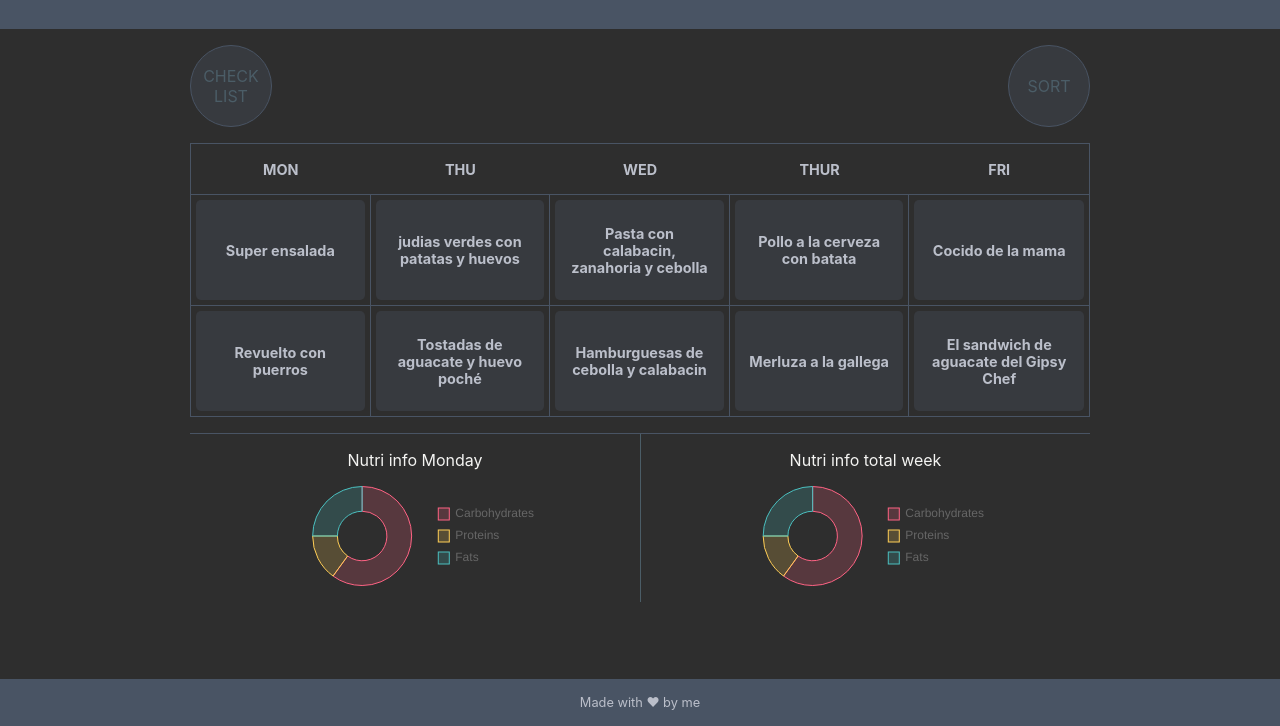
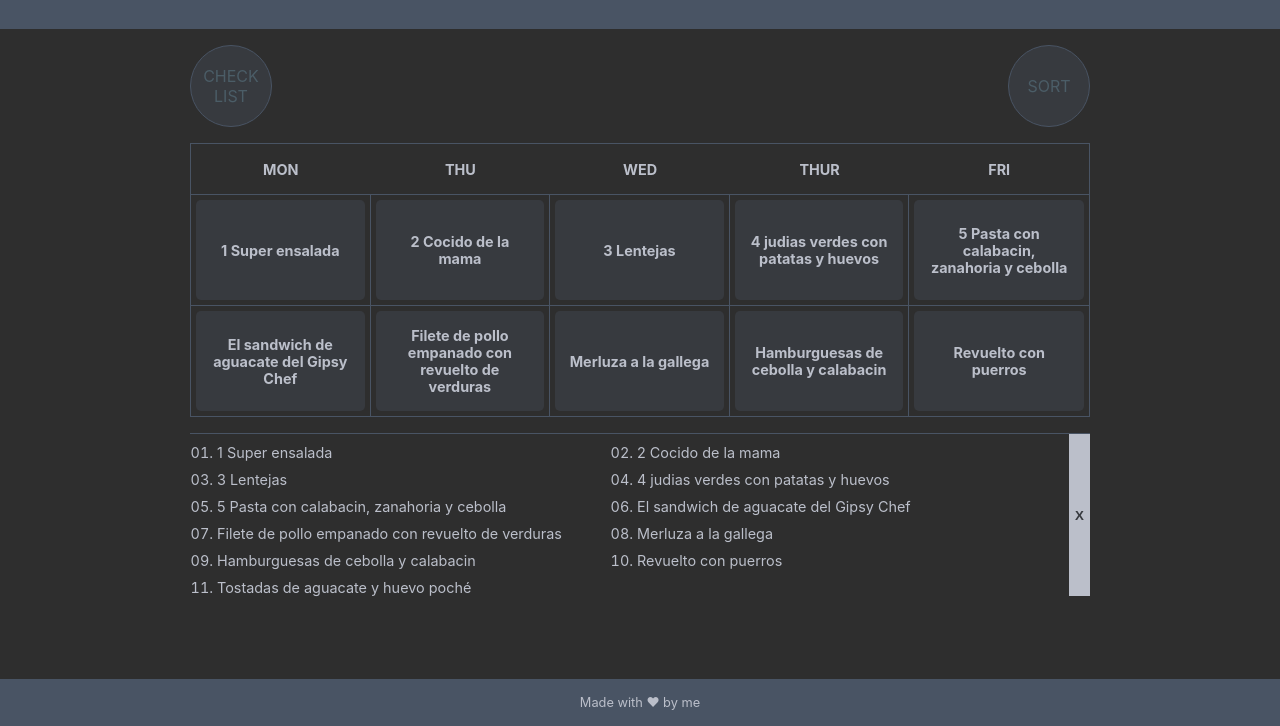
Before and after one commit to VeroMoreno/mealplan-front, a React app: page / in a window 1280 px wide. Both pictures are taken after a click on the element "CHECK LIST". Shown: the part 74-800 px from the top of the page. Built offline with nearby package versions, Linux system fonts and the light colour scheme.

Commit message:
draggable, show list button (ContextApi), editorConfig, configureJSON

```diff
--- a/package.json
+++ b/package.json
@@ -9,6 +9,7 @@
     "chart.js": "^2.9.4",
     "prop-types": "^15.7.2",
     "react": "^16.14.0",
+    "react-beautiful-dnd": "^13.0.0",
     "react-chartjs-2": "^2.10.0",
     "react-dom": "^16.14.0",
     "react-scripts": "^3.4.4",
--- /dev/null
+++ b/public/menuData.json
@@ -0,0 +1,127 @@
+{
+	"name":"Menu1",
+	"menu":1,
+	"items": [
+		{
+		"name":"1 Super ensalada",
+		"id": "1",
+		"type": "lunch",
+		"ingredients" : ["maiz", "canonigos", "queso", "huevo", "nueces pecanas", "pollo", "aceite"],
+			"calories": {
+				"carbohydrates": 65,
+				"proteins": 153,
+				"fats": 484
+			}
+		},
+		{
+			"name":"2 Cocido de la mama",
+			"id": "2",
+			"type": "lunch",
+			"ingredients" : ["garbanzos", "pollo", "hueso de jamon", "bien de agua", "sal"],
+				"calories": {
+					"carbohydrates": 300,
+					"proteins": 200,
+					"fats": 100
+				}
+			},
+			{
+			"name":"3 Lentejas",
+			"id": "3",
+			"type": "lunch",
+			"ingredients" : ["lentejas", "chorizo", "pimiento verde", "sal", "cebolla"],
+				"calories": {
+					"carbohydrates": 350,
+					"proteins": 220,
+					"fats": 300
+				}
+			},
+		{
+		"name":"4 judias verdes con patatas y huevos",
+		"type": "lunch",
+		"id": "4",
+		"ingredients" : ["judias verdes", "patata", "huevo duro"],
+			"calories": {
+				"carbohydrates": 32,
+				"proteins": 48,
+				"fats": 66
+			}
+		},
+		{
+		"name":"5 Pasta con calabacin, zanahoria y cebolla",
+		"type": "lunch",
+		"id": "5",
+		"ingredients" : ["pasta", "calabacin", "cebolla", "zanahorias", "grana padano"],
+			"calories": {
+				"carbohydrates": 90,
+				"proteins": 61,
+				"fats": 90
+			}
+		},
+		{
+		"name":"El sandwich de aguacate del Gipsy Chef",
+		"id": "1",
+		"type": "dinner",
+		"ingredients" : ["ricotta", "cherry", "aguacate", "huevo", "mozzarella", "Pan de trigo de espelta integral"],
+			"calories": {
+				"carbohydrates": 138,
+				"proteins": 151,
+				"fats": 307
+			}
+		},
+		{
+		"name":"Filete de pollo empanado con revuelto de verduras",
+		"id": "2",
+		"type": "dinner",
+		"ingredients" : ["pollo", "pan rallado", "aceite", "calabaza", "calabacin", "puerro"],
+			"calories": {
+				"carbohydrates": 327,
+				"proteins": 224,
+				"fats": 600
+			}
+		},
+		{
+			"name":"Merluza a la gallega",
+			"id": "3",
+			"type": "dinner",
+			"ingredients" : ["merluza", "patatas", "cebolla", "laurel", "pimenton de la vera"],
+				"calories": {
+					"carbohydrates": 59,
+					"proteins": 44,
+					"fats": 213
+				}
+			},
+			{
+				"name":"Hamburguesas de cebolla y calabacin",
+				"id": "4",
+				"type": "dinner",
+			"ingredients" : ["calabacin", "ajo", "comino", "cebolla", "pan rallado", "aceite", "copos de avena", "sal"],
+				"calories": {
+					"carbohydrates": 81,
+					"proteins": 20,
+					"fats": 79
+				}
+				},
+		{
+			"name":"Revuelto con puerros",
+			"id": "5",
+			"type": "dinner",
+			"ingredients" : ["huevos", "puerro", "cebolla", "sal", "aceite"],
+				"calories": {
+					"carbohydrates": 13,
+					"proteins": 61,
+					"fats": 90
+				}
+			},
+			{
+			"name":"Tostadas de aguacate y huevo poché",
+			"id": "6",
+			"type": "dinner",
+			"ingredients" : ["huevos", "aguacate", "pan", "aceite"],
+			"calories": {
+				"carbohydrates": 59,
+				"proteins": 44,
+				"fats": 213
+			}
+			}
+	]
+}
--- /dev/null
+++ b/src/context/Context.js
@@ -0,0 +1,25 @@
+import React, { useState } from 'react';
+import PropTypes from 'prop-types';
+// createContext = Objeto mágico que se tiene que crear como valor inicial
+const Context = React.createContext({});
+
+export function DataContextProvider({ children }) {
+  const [mealsData, setMealsData] = useState(null);
+  const [hide, setHide] = useState(true);
+
+  return (
+    <Context.Provider value={{
+      mealsData,
+      setMealsData,
+      hide,
+      setHide,
+    }}
+    >
+      {children}
+    </Context.Provider>
+  );
+}
+
+DataContextProvider.propTypes = { children: PropTypes.element.isRequired };
+
+export default Context;
--- a/src/menuData.json
+++ /dev/null
@@ -1,126 +0,0 @@
-{
-	"name":"Menu1",
-  	"menu":1,
-  	"items": [
-  		{
-  		"name":"Revuelto con puerros",
-  		"type": "dinner",
-			"ingredients" : ["huevos", "puerro", "cebolla", "sal", "aceite"],
-				"calories": {
-					"carbohydrates": 13,
-					"proteins": 61,
-					"fats": 90
-				}
-  		},
-  		{
-  		"name":"Tostadas de aguacate y huevo poché",
-  		"type": "dinner",
-		"ingredients" : ["huevos", "aguacate", "pan", "aceite"],
-			"calories": {
-				"carbohydrates": 59,
-				"proteins": 44,
-				"fats": 213
-			}
-  		},
-  		{
-  		"name":"Super ensalada",
-  		"type": "lunch",
-			"ingredients" : ["maiz", "canonigos", "queso", "huevo", "nueces pecanas", "pollo", "aceite"],
-				"calories": {
-					"carbohydrates": 65,
-					"proteins": 153,
-					"fats": 484
-				}
-  		},
-	  	{
-  		"name":"judias verdes con patatas y huevos",
-  		"type": "lunch",
-			"ingredients" : ["judias verdes", "patata", "huevo duro"],
-				"calories": {
-					"carbohydrates": 32,
-					"proteins": 48,
-					"fats": 66
-				}
-  		},
-  		{
-  		"name":"Hamburguesas de cebolla y calabacin",
-  		"type": "dinner",
-		"ingredients" : ["calabacin", "ajo", "comino", "cebolla", "pan rallado", "aceite", "copos de avena", "sal"],
-			"calories": {
-				"carbohydrates": 81,
-				"proteins": 20,
-				"fats": 79
-			}
-  		},
-  		{
-  		"name":"Pasta con calabacin, zanahoria y cebolla",
-  		"type": "lunch",
-			"ingredients" : ["pasta", "calabacin", "cebolla", "zanahorias", "grana padano"],
-				"calories": {
-					"carbohydrates": 90,
-					"proteins": 61,
-					"fats": 90
-				}
-  		},
-  		{
-  		"name":"Merluza a la gallega",
-  		"type": "dinner",
-			"ingredients" : ["merluza", "patatas", "cebolla", "laurel", "pimenton de la vera"],
-				"calories": {
-					"carbohydrates": 59,
-					"proteins": 44,
-					"fats": 213
-				}
-  		},
-  		{
-  		"name":"Pollo a la cerveza con batata",
-  		"type": "lunch",
-			"ingredients" : ["pollo", "ajo", "cerveza", "laurel", "pimienta negra", "sal", "aceite", "batata"],
-				"calories": {
-					"carbohydrates": 65,
-					"proteins": 153,
-					"fats": 484
-				}
-  		},
-	  	{
-  		"name":"El sandwich de aguacate del Gipsy Chef",
-  		"type": "dinner",
-			"ingredients" : ["ricotta", "cherry", "aguacate", "huevo", "mozzarella", "Pan de trigo de espelta integral"],
-				"calories": {
-					"carbohydrates": 138,
-					"proteins": 151,
-					"fats": 307
-				}
-  		},
-  		{
-  		"name":"Filete de pollo empanado con revuelto de verduras",
-  		"type": "dinner",
-			"ingredients" : ["pollo", "pan rallado", "aceite", "calabaza", "calabacin", "puerro"],
-				"calories": {
-					"carbohydrates": 327,
-					"proteins": 224,
-					"fats": 600
-				}
-  		},
-  		{
-  		"name":"Cocido de la mama",
-  		"type": "lunch",
-			"ingredients" : ["garbanzos", "pollo", "hueso de jamon", "bien de agua", "sal"],
-				"calories": {
-					"carbohydrates": 300,
-					"proteins": 200,
-					"fats": 100
-				}
-  		},
-  		{
-  		"name":"Lentejas",
-  		"type": "lunch",
-			"ingredients" : ["lentejas", "chorizo", "pimiento verde", "sal", "cebolla"],
-				"calories": {
-					"carbohydrates": 350,
-					"proteins": 220,
-					"fats": 300
-				}
-  		}
-	]
-}
--- a/src/modules/Content/checkSortPanel/CheckSortPanel.js
+++ b/src/modules/Content/checkSortPanel/CheckSortPanel.js
@@ -1,24 +1,27 @@
-import React, { useCallback } from 'react';
+import React, { useContext } from 'react';
 import { TopPanel } from './checksortpanel.style';
+import { getMeals } from '../../../services/meal-service';
 import Button from '../../../components/Button/Button';
+import DataContext from '../../../context/Context';
 
 const CheckSortPanel = () => {
-  const showList = useCallback(
-    () => {
-      console.log('Mostrar la lista');
-    }, [], // Le dice a React que memorice independientemente de los argumentos.
-  );
+  const { setMealsData, hide, setHide } = useContext(DataContext);
 
-  const sortMenu = useCallback(
-    () => {
-      console.log('Ordenar el menu');
-    }, [],
-  );
+  const showList = async () => {
+    if (!hide) {
+      setHide(!hide);
+    }
+    const mealsData = await getMeals();
+    setMealsData(mealsData);
+  };
+
+  const sortMenu = () => {
+    console.log('Ordenar el menu');
+  };
 
   return (
     <TopPanel className="sortcheckPanel">
       <Button
-        disabled
         text="Check list"
         onClick={showList}
       />
--- a/src/modules/Content/infographicPanel/InfographicPanel.js
+++ b/src/modules/Content/infographicPanel/InfographicPanel.js
@@ -1,18 +1,40 @@
-import React from 'react';
+import React, { useContext } from 'react';
 import { BottomPanel } from './infographicPanel.style';
 import Infographic from '../../../components/Infographic/Infographic';
+import DataContext from '../../../context/Context';
 
 const InfographicPanel = () => {
+  const { mealsData: data, hide, setHide } = useContext(DataContext);
+
   const week = ['Monday', 'Thursday', 'Wednesday', 'Thursday', 'Friday'];
   return (
     <BottomPanel className="infographics">
       <div className="expandable">
+        {data && hide && (
+          <>
+            <ol className="expandable--menuList">
+              {data.items.map((el) => (
+                <li>{el.name}</li>
+              ))}
+            </ol>
+            <button
+              type="button"
+              onClick={() => setHide(!hide)}
+            >
+              X
+            </button>
+          </>
+        )}
+        {(!data || !hide) && (
+        <>
           <Infographic
             text={`Nutri info ${week[0]}`}
           />
           <Infographic
             text="Nutri info total week"
           />
+        </>
+        )}
       </div>
     </BottomPanel>
   );
--- a/src/modules/Content/infographicPanel/infographicPanel.style.js
+++ b/src/modules/Content/infographicPanel/infographicPanel.style.js
@@ -6,8 +6,28 @@ const BottomPanel = styled.div`
     border-top: 1px solid ${(props) => props.theme.colors.ultraUltraLight};
     display: flex;
     width: auto;
-    display: flex;
     justify-content: space-between;
+    &--menuList {
+      padding-left: 27px;
+      font-size: ${(props) => props.theme.fontSizes.small};
+      color: ${(props) => props.theme.colors.ultraLight};
+      display: flex;
+      flex-wrap: wrap;
+      li {
+        list-style-type: decimal-leading-zero;
+        text-align: left;
+        width: 420px;
+        box-sizing: border-box;
+        padding: 10px 0 0 0;
+      }
+    }
+    button {
+      background: ${(props) => props.theme.colors.ultraLight};
+      border: 0;
+      color: ${(props) => props.theme.colors.gray};
+      cursor: pointer;
+      font-weight: bold;
+    }
   }
 `;
 
--- a/src/modules/Content/menuCards/MenuCards.js
+++ b/src/modules/Content/menuCards/MenuCards.js
@@ -1,41 +1,120 @@
-import React from 'react';
+import React, { useState, useEffect, useContext } from 'react';
+import { DragDropContext, Droppable, Draggable } from 'react-beautiful-dnd';
+import { getLunchs, getDinners } from '../../../services/meal-service';
 import Card from './Card/Card';
-import menuData from '../../../menuData.json';
 import { MenuPanel } from './menuCards.style';
+// import StaticContext from '../../../context/Context';
 
 const MenuCards = () => {
+  // const { mealDataContext, setMealDataContext } = useContext(StaticContext);
+  const [lunchMealData, setLunchMeals] = useState([]);
+  const [dinnerMealData, setDinnerMeals] = useState([]);
+
+  useEffect(() => {
+    const getInfo = async () => {
+      const lunchData = await getLunchs();
+      setLunchMeals(lunchData);
+      const dinnerData = await getDinners();
+      setDinnerMeals(dinnerData);
+    };
+    getInfo();
+  }, []);
+
   const week = ['Mon', 'Thu', 'Wed', 'Thur', 'Fri'];
-  const lunchMeals = menuData.items.filter((meal) => meal.type.includes('lunch'));
-  const dinnerMeals = menuData.items.filter((meal) => meal.type.includes('dinner'));
+
+  const reorderTWO = (list, startIndex, endIndex) => {
+    const result = Array.from(list);
+    const [removed] = result.splice(startIndex, 1);
+    result.splice(endIndex, 0, removed);
+    return result;
+  };
+
+  const onDragEndOne = (result) => {
+    const { destination, source } = result;
+    if (!result.destination) return;
+    if (result.destination.index === result.source.index) return;
+    const newElements = reorderTWO(lunchMealData, source.index, destination.index);
+    setLunchMeals(newElements);
+  };
+
+  const onDragEndTwo = (result) => {
+    const { destination, source } = result;
+    if (!result.destination) return;
+    if (result.destination.index === result.source.index) return;
+    const newElements = reorderTWO(dinnerMealData, source.index, destination.index);
+    setDinnerMeals(newElements);
+  };
+
   return (
     <MenuPanel>
       <main>
         <div className="calendar">
           <div className="calendar__header">
             {week && week.map((day) => (
-              <div key={day}>{day}</div>
+              <p key={day}>{day}</p>
             ))}
           </div>
-          <div className="calendar__week lunch">
-            {lunchMeals && lunchMeals.slice(0, 5).map((lunch) => (
-              <div className="calendar__day day">
+          { lunchMealData && (
+          <DragDropContext onDragEnd={onDragEndOne}/* where happens */>
+            <ul className="calendar__week lunch">
+              {lunchMealData.slice(0, 5).map((el, i) => (
+                <Droppable droppableId={el.id} key={el.id}/* drop items: 2 COLUMNAS */>
+                  {(provided) => (
+                    <li
+                      ref={provided.innerRef}
+                      className="calendar__day day"
+                      {...provided.droppableProps}
+                    >
+                      <Draggable draggableId={el.id} index={i} key={el.id}/* PUEDOMOVER(CARDS) */>
+                        {(provided) => (
+                          // eslint-disable-next-line max-len
+                          <div ref={provided.innerRef} {...provided.draggableProps} {...provided.dragHandleProps}>
                             <Card
-                  key={lunch}
-                  name={lunch.name}
+                              key={el}
+                              name={el.name}
                             />
                           </div>
+                        )}
+                      </Draggable>
+                      {provided.placeholder}
+                    </li>
+                  )}
+                </Droppable>
               ))}
-          </div>
-          <div className="calendar__week dinner">
-            {dinnerMeals && dinnerMeals.slice(0, 5).map((dinner) => (
-              <div className="calendar__day day">
+            </ul>
+          </DragDropContext>
+          )}
+          { dinnerMealData && (
+          <DragDropContext onDragEnd={onDragEndTwo}/* AREA DONDE PASA */>
+            <ul className="calendar__week lunch">
+              {dinnerMealData.slice(0, 5).map((el, i) => (
+                // eslint-disable-next-line max-len
+                <Droppable droppableId={el.id} key={el.id}/* ZONAS DONDE SOLTAMOS ELEMENTOS: 2 COLUMNAS */>
+                  {(provided) => (
+                    <li
+                      ref={provided.innerRef}
+                      className="calendar__day day"
+                      {...provided.droppableProps}
+                    >
+                      <Draggable draggableId={el.id} index={i} key={el.id}/* PUEDOMOVER(CARDS) */>
+                        {(provided) => (
+                          // eslint-disable-next-line max-len
+                          <div ref={provided.innerRef} {...provided.draggableProps} {...provided.dragHandleProps}>
                             <Card
-                  key={dinner}
-                  name={dinner.name}
+                              key={el}
+                              name={el.name}
                             />
                           </div>
+                        )}
+                      </Draggable>
+                      {provided.placeholder}
+                    </li>
+                  )}
+                </Droppable>
               ))}
-          </div>
+            </ul>
+          </DragDropContext>
+          )}
         </div>
       </main>
     </MenuPanel>
--- a/src/modules/Content/menuCards/menuCards.style.js
+++ b/src/modules/Content/menuCards/menuCards.style.js
@@ -14,7 +14,7 @@ const MenuPanel = styled.div`
       grid-auto-rows: 50px;
       align-items: center;
       text-align: center;
-        > div {
+        > p {
           color: ${(props) => props.theme.colors.ultraLight};
           text-transform: uppercase;
           font-size: ${(props) => props.theme.fontSizes.small};
--- /dev/null
+++ b/src/services/meal-service.js
@@ -0,0 +1,26 @@
+export async function getMeals() {
+  return fetch('menuData.json')
+    .then((res) => res.json())
+    .then((data) => data)
+    .catch((error) => {
+      console.error('error', error);
+    });
+}
+
+export async function getLunchs() {
+  return fetch('menuData.json')
+    .then((res) => res.json())
+    .then((data) => data.items.filter((meal) => meal.type.includes('lunch')))
+    .catch((error) => {
+      console.error('error', error);
+    });
+}
+
+export async function getDinners() {
+  return fetch('menuData.json')
+    .then((res) => res.json())
+    .then((data) => data.items.filter((meal) => meal.type.includes('dinner')))
+    .catch((error) => {
+      console.error('error', error);
+    });
+}
--- a/src/style.css
+++ b/src/style.css
@@ -40,3 +40,5 @@ time, mark, audio, video {
   margin: 0;
   height: 100vh;
 }
+
+ul, li { list-style-type: none;}
```
Also changed, not shown: src/components/Button/Button.js (+2 -8 lines), src/modules/Content/MealPlan.js (+10 -4 lines), src/test-fetchHook.js (added, +37 -0 lines), .eslintrc.json, 2 other files. Lines whose indentation alone changed are shown as unchanged.
